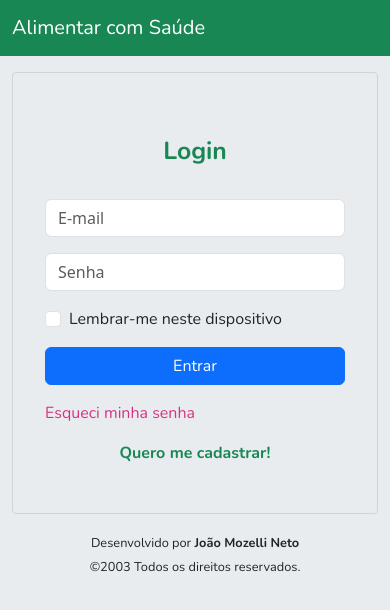
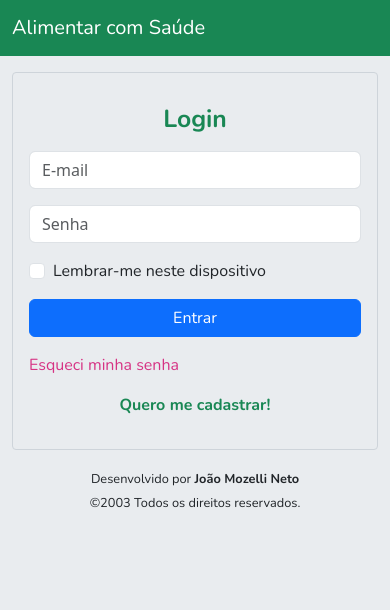
Before and after one commit to mozelli/alimentarcomsaude, a Next.js app: page / in a window 390 px wide. Shown: the top 610 px of the page. Built offline with nearby package versions, Linux system fonts and the light colour scheme.

Commit message:
implements responsive layout

```diff
--- a/app/login/login.module.scss
+++ b/app/login/login.module.scss
@@ -4,7 +4,6 @@
         max-width: 500px;
         .loginFormulary {
             margin: 1rem 0;
-            padding: 1rem;
             border: 1px solid var(--bs-gray-400);
             border-radius: 4px;
             h2.formTitle {
@@ -25,3 +24,35 @@
         }
     }
 }
+
+@media (max-width: 768px) {
+    .login {
+        section.formulary {
+            .loginFormulary {
+
+                h2.formTitle {
+                    margin: 1rem;
+                }
+            }
+        }
+    }
+}
+
+@media (max-width: 375px) {
+    .login {
+        section.formulary {
+            .loginFormulary {
+
+                h2.formTitle {
+                    margin: .5rem 0rem 1rem 0rem;
+                }
+                a.forgotMyPassword {
+                    font-size: .8rem;
+                }
+                a.signUp {
+                    font-size: .8rem;
+                }
+            }
+        }
+    }
+}
```
